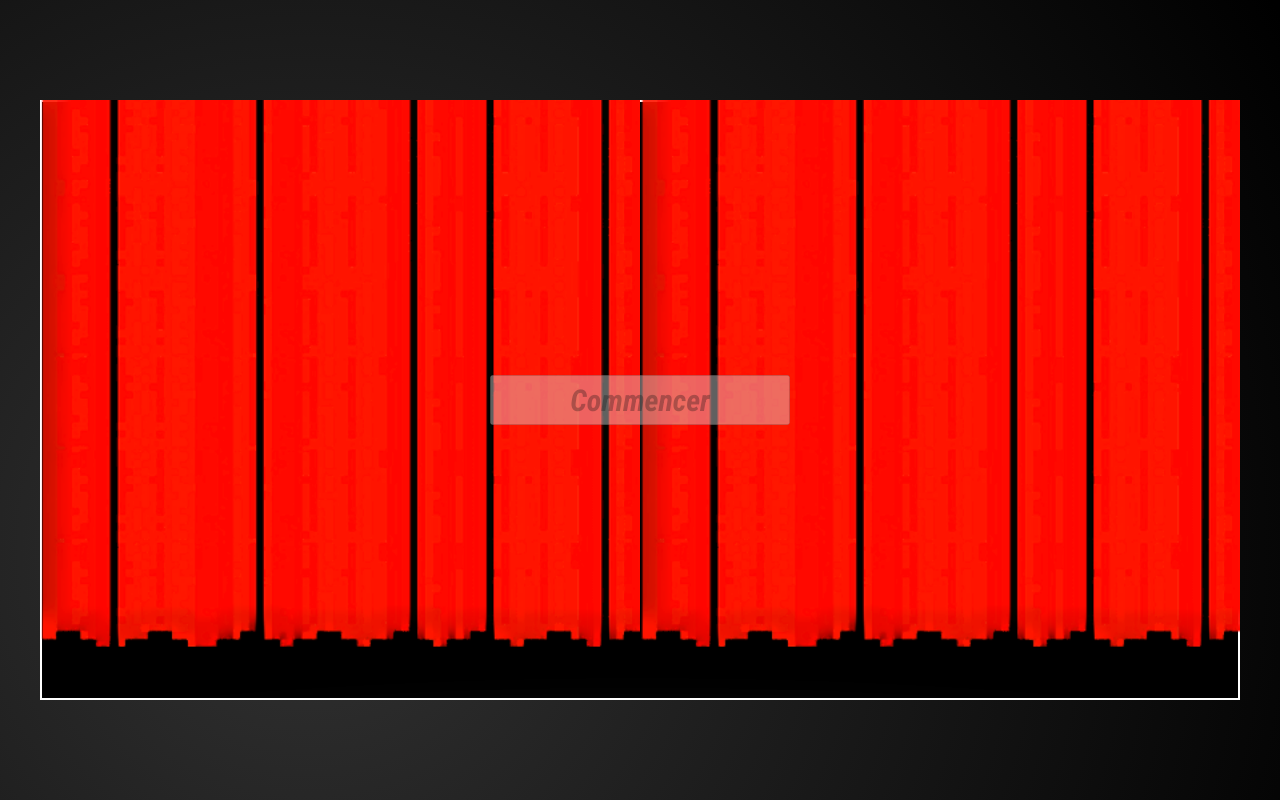
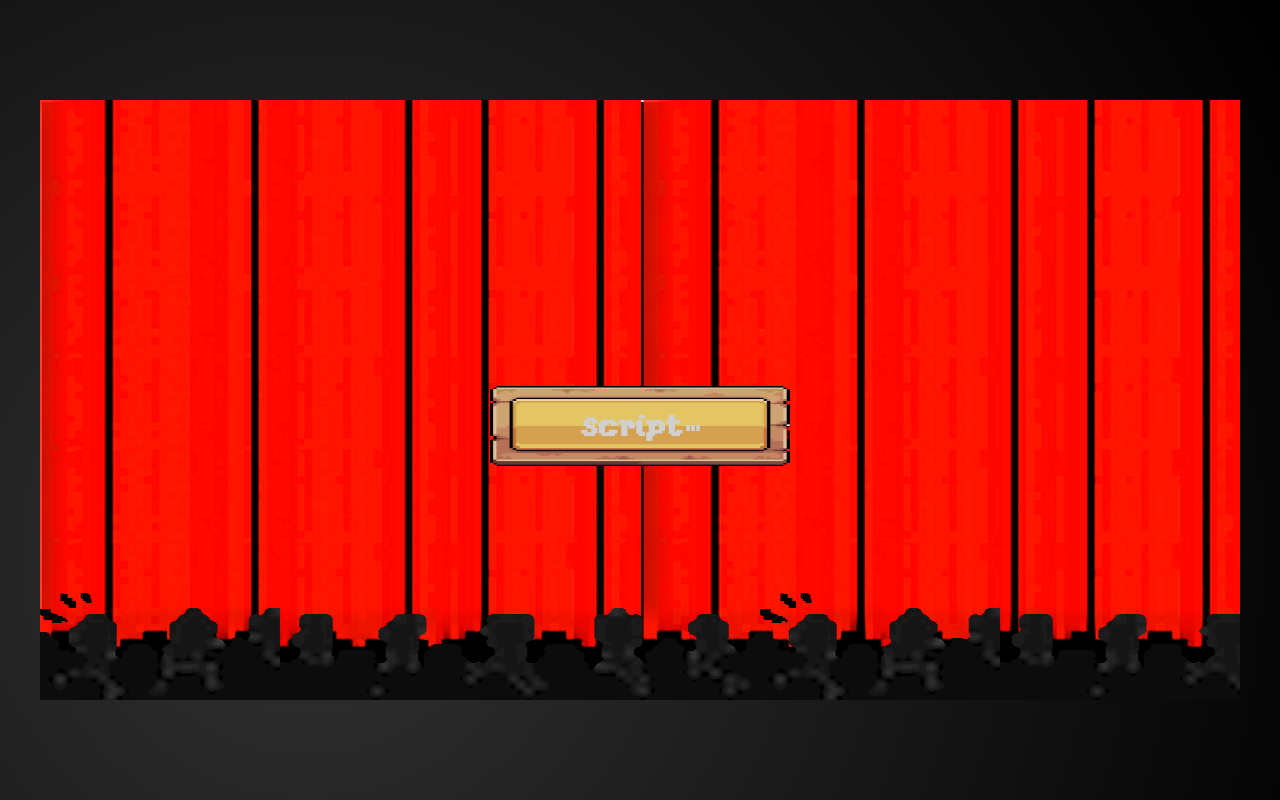
Before and after one commit to LeoJeanjean/Theatromatic, a Vue app in the folder front-end/: page /scene in a window 1280 px wide. Built offline with nearby package versions, Linux system fonts and the light colour scheme; sample sign-in values are in the browser's storage.

Commit message:
better loading screen

```diff
--- a/front-end/src/assets/curtain.css
+++ b/front-end/src/assets/curtain.css
@@ -14,11 +14,9 @@
     top: 50%;
     left: 50%;
     width: 300px;
-    height: 50px;
     margin-top: -25px;
     margin-left: -150px;
     text-align: center;
-    font-family: 'Roboto Condensed', sans-serif;
     font-size: 2em;
     font-weight: 600;
     cursor: pointer;
@@ -38,8 +36,8 @@
 }
 #curtain {
     top: 0;
-    left: 0;
-    width: 100%;
+    left: -5px;
+    width: 101%;
     height: 100%;
     background: transparent;
 }
@@ -64,6 +62,19 @@
     left: 50%;
     transform-origin: top left;
 }
+
+#public{
+    background: repeat url("../assets/public.gif");
+    position: absolute;
+    bottom: -90px;
+    width: 1200px;
+    margin-left: auto;
+    margin-right: auto;
+    height: 50%;
+    z-index: 3000;
+    background-size: 60% 100%;
+    background-position: center;
+  }
 
 .ground {
     position: absolute;
@@ -165,6 +176,16 @@
     animation-direction: normal;
 }
 
+.go-down {
+    animation-fill-mode: forwards;
+    animation-name: fade-out;
+    animation-duration: 1s;
+    animation-timing-function: ease-in;
+    animation-delay: 0s;
+    animation-iteration-count: 1;
+    animation-direction: normal;
+}
+
 /* **********
 	animations
 ********** */
@@ -236,6 +257,11 @@
 }
 
 @keyframes fade-out {
-    from { color: black; opacity: 1; }
-    to { color: white; opacity: 0; }
+    from { opacity: 1; }
+    to { opacity: 0; }
 }
+
+@keyframes go-down {
+    from { bottom: -90px; }
+    to { bottom: -150px; }
+}
--- a/front-end/src/assets/main.css
+++ b/front-end/src/assets/main.css
@@ -31,6 +31,7 @@ body {
   font-family: 'YosterIsland';
   cursor: pointer;
   line-height: 2;
+  outline: none;
 }
 .b1:hover {
   cursor: pointer;
@@ -39,6 +40,11 @@ body {
 }
 .b1:active {
   cursor: pointer;
+  color: #d0d0d0;
+  transform: translateY(1px);
+}
+.b1:disabled {
+  cursor: not-allowed;
   color: #d0d0d0;
   transform: translateY(1px);
 }
@@ -57,6 +63,7 @@ body {
   font-family: 'YosterIsland';
   cursor: pointer;
   border: none;
+  outline: none;
 }
 .b2:hover {
   cursor: pointer;
@@ -82,6 +89,7 @@ body {
   font-family: 'YosterIsland';
   cursor: pointer;
   border: none;
+  outline: none;
 }
 .b3:hover {
   cursor: pointer;
--- a/front-end/src/views/ScenarioView.vue
+++ b/front-end/src/views/ScenarioView.vue
@@ -65,7 +65,7 @@ export default {
       localStorage.setItem('name', this.sceneName)
       localStorage.setItem('persoList', JSON.stringify(this.persoInScenar))
       localStorage.setItem('sceneType', this.sceneType)
-      router.push({name: 'scene'})
+      this.$router.push({name: 'scene'})
     },
     check() {
       this.sceneType = !this.sceneType
--- a/front-end/src/views/Scene.vue
+++ b/front-end/src/views/Scene.vue
@@ -10,8 +10,9 @@
             <div class="left"></div>
             <div class="right"></div>
           </div>
+          <div id="public"></div>
         </div>
-        <button id="starter" :disabled="disabled" @click="startScene()"> Commencer </button>
+        <button id="starter" class="b1" :disabled="disabled" @click="startScene()"> {{ this.Bouton }} </button>
       </div>
       <div v-else>
         <FinalScene v-if="this.sceneType=='dialog'" :scenarioText="reponseString" />
@@ -36,6 +37,7 @@ import axios from "axios";
         elements: [],
         personnages: [],
         elementsImages: [],
+        Bouton: "script...",
         sceneType: localStorage.getItem('sceneType'),
         urlImages: 'https://pixabay.com/api/?key=35717457-65a4b6adba7729f12e69b314c&safesearch=true&image_type=vector&per_page=3',
         finalString: `Je vais te donner un resume de texte et un ou plusieurs personnage avec des paramètre a respecter . Ecris moi un scenario en une seule ligne impliquant ces personnages et le resume, sous la forme JSON valide suivante: [ {"s":  {nom du/des item(s) entre 1 et 3 et leurs nombres si plusieurs et la position initial des personnages si ils sont là dès le debut par exemple table: position dans une grille de 5 (0 à 4) par 8 (0 à 7)  },{ "b" : phrase introductive }, { "d":  replique du personnage qui parle  sans mettre son nom pour renseigner qu'il parle, "t" : nom du personnage qui parle  si il n'y en a pas car il s'agit jute d'une action mettre null, "a": action n'impliquant pas les répliques de personnages s'il y en a, "p": [position du personnage dans une grille de 5 (0 à 4) par 8 (0 à 7)  il ne peut y avoir 2 elements dans la meme position, nom du personnage positionne] comme [1,2,Bebo]}, répéter sur ce même model à chaque fois que quelque chose de nouveau arrive comme action ou personnage prenant la parole, {"E": texte de fin} ]. Un seul personnage peut se déplacer à la fois.
@@ -63,7 +65,10 @@ Exemple plus long: `,
         scene.className = "expand";
 
         var starter = document.getElementById("starter");
-        starter.className = "fade-out";
+        starter.className = "fade-out b1";
+
+        var publicGif = document.getElementById("public");
+        publicGif.className = "go-down";
 
         let titleScene = document.querySelector('.title-scene');
         titleScene.innerHTML = localStorage.getItem('name')
@@ -90,6 +95,7 @@ Exemple plus long: `,
           },
       ).then((response) => {
         this.reponseString = response.data;
+        this.Bouton = "images...";
         this.getImagesOfElements()
         //console.log(this.reponseString);
       })
@@ -123,6 +129,7 @@ Exemple plus long: `,
           })
         });
         console.log(this.elementsImages)
+        this.Bouton = "Commencer!"
         this.disabled = false;
       },
     },
@@ -173,4 +180,10 @@ Exemple plus long: `,
 .fade-leave-to {
   opacity: 0;
 }
+
+.container-curtain .b1{
+  font-family: 'YosterIsland';
+}
+
+
 </style>
```
Also changed, not shown: front-end/src/components/FinalSceneGrid.vue (+13 -4 lines), front-end/src/assets/Stage.png (added), front-end/src/assets/public.gif (added).
